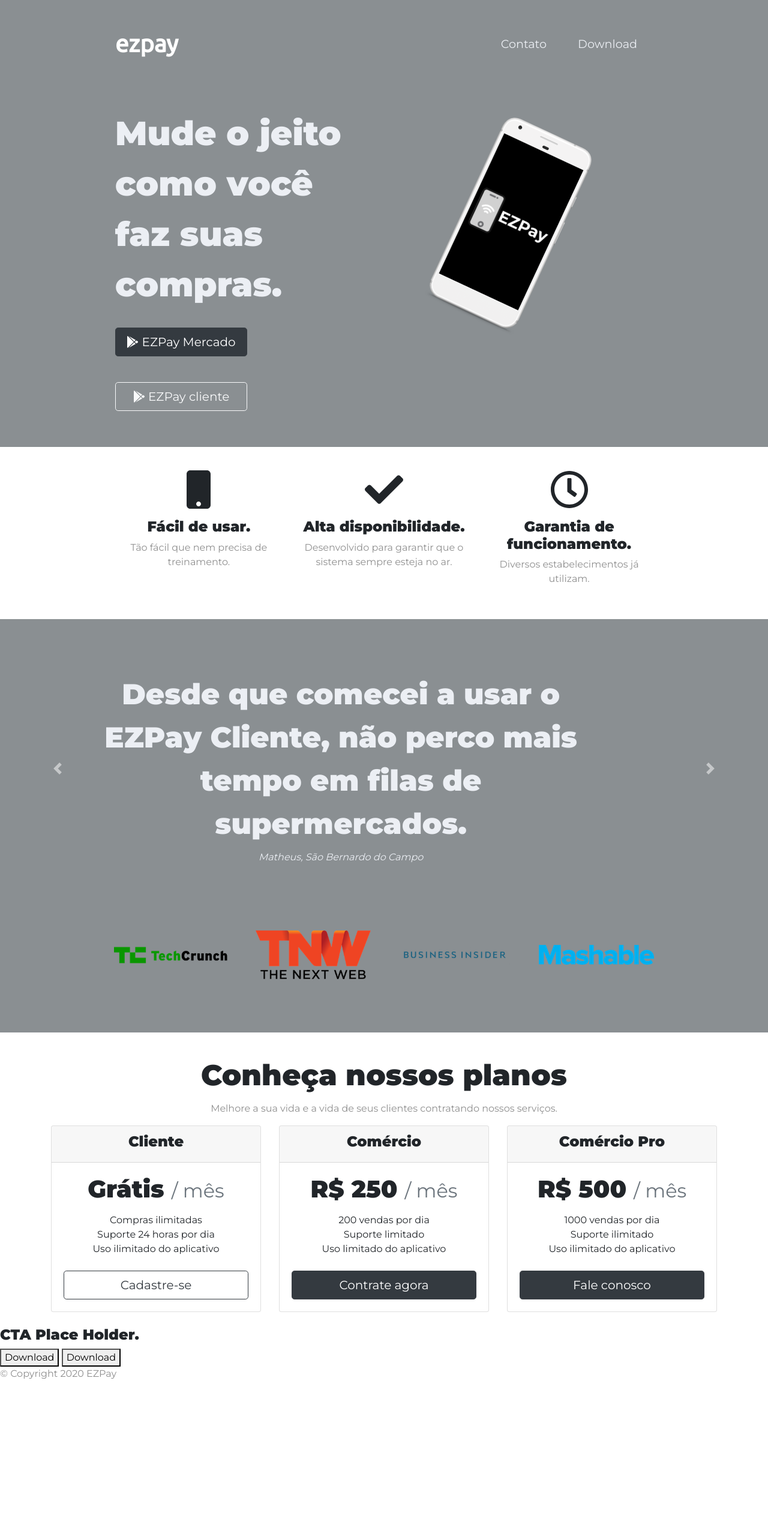
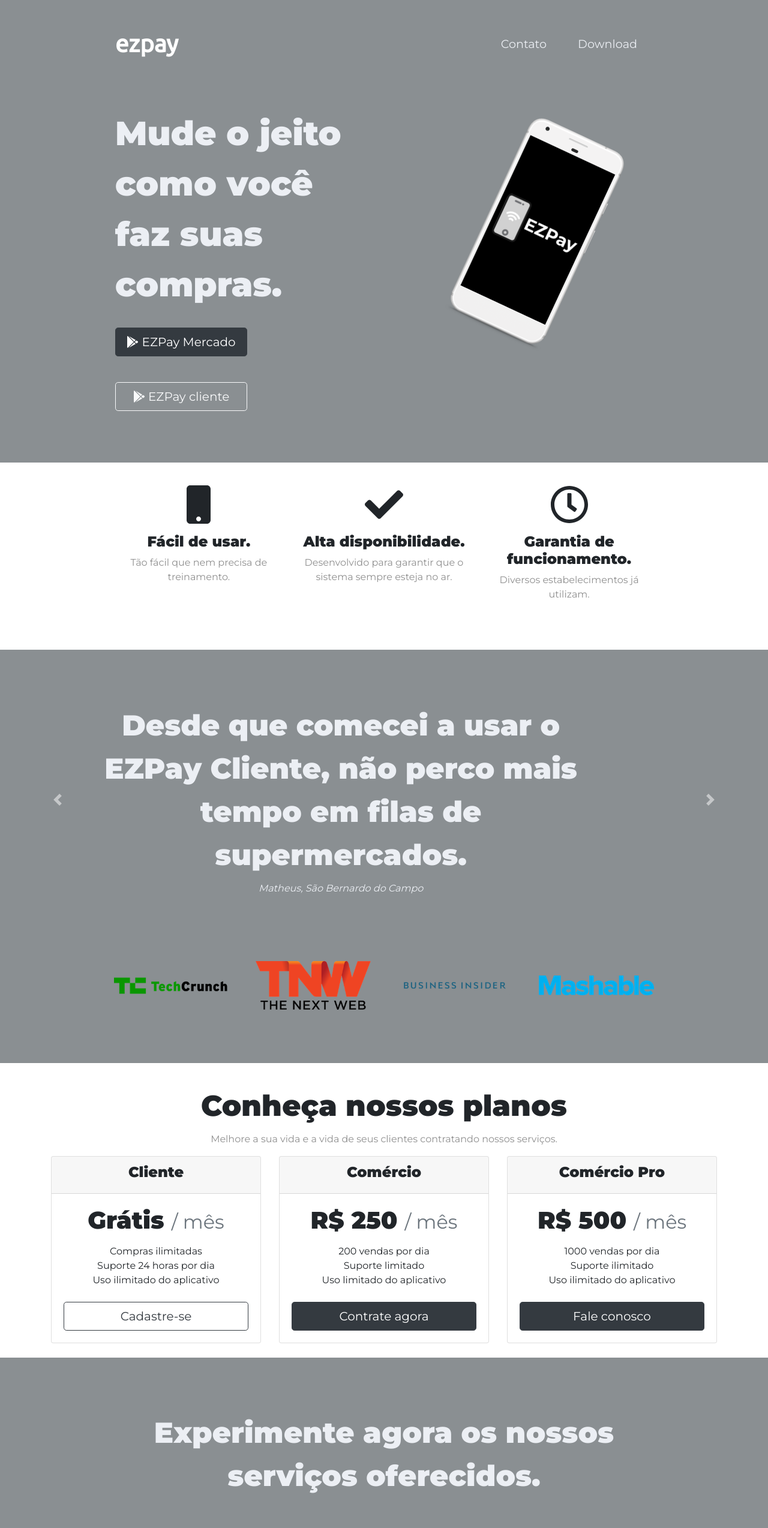
Before and after one commit to andzedd/ezpayweb, a plain HTML site: page index.html in a window 1280 px wide. Shown: the top 2547 px of the page at 60% size. Before the commit the page ends 2318 px from the top, so only its background shows below. Drawn offline with nearby package versions, Linux system fonts and the light colour scheme.

Commit message:
last commit i think

```diff
--- a/css/styles.css
+++ b/css/styles.css
@@ -1,5 +1,20 @@
 body{
     font-family: 'Montserrat', sans-serif;
+}
+
+h2{
+    font-weight: 900;
+    font-size: 3rem;
+    line-height: 1.5;
+}
+
+h3{
+    font-weight: bold;
+    font-size: 1.5rem;
+}
+
+p{
+    color: #8f8f8f;
 }
 
 #title {
@@ -14,7 +29,7 @@ body{
 }
 
 .container-fluid{
-    padding: 3% 15%;
+    padding: 3% 15% 5%;
 }
 
 /* Nav Bar */
@@ -34,7 +49,6 @@ body{
 
 .nav-link{
     font-size: 1.2rem;
-    font-family: "Montserrat";
     font-weight: 400;
     color: #ECEFF4 !important;
     transition: 0.15s;
@@ -51,19 +65,17 @@ body{
 }
 
 /* Phone Image */
-.phone{
+.title-img{
     width: 90%;
     transform: rotate(25deg);
+    position: absolute;
+    right: 0;
 }
 
 /* Features */
-h3{
-    font-weight: bold;
-    font-size: 1.5rem;
-}
-
-p{
-    color: #8f8f8f;
+#features{
+    position: relative;
+    background-color: white;
 }
 
 .feat-icon{
@@ -80,13 +92,6 @@ p{
     text-align: center;
     background-color: #8a8f92;
     color: #ECEFF4;
-}
-
-h2{
-    font-family: "Montserrat";
-    font-weight: 900;
-    font-size: 3rem;
-    line-height: 1.5;
 }
 
 #press {
@@ -109,3 +114,34 @@ h2{
     padding-top: 35px;
     text-align: center;
 }
+
+/* CTA */
+#cta{
+    text-align: center;
+    background-color: #8a8f92;
+    color: #ECEFF4;
+    padding: 7% 15%;
+}
+
+/* Footer */
+#footer{
+    text-align: center;
+    background-color: #fff;
+    padding: 7% 15%;
+}
+
+.ficon{
+    margin-right: 22px;
+}
+
+
+@media (max-width: 991px){
+    .title-img{
+        position: static;
+        transform: rotate(0);
+        width: 100%;
+    }
+    #title{
+        text-align: center;
+    }
+}
--- a/index.html
+++ b/index.html
@@ -29,10 +29,10 @@
         <div class="collapse navbar-collapse" id="navbarSupportedContent">
           <ul class="navbar-nav ml-auto">
               <li class="nav-item">
-                <a class="nav-link" href="">Contato</a>
+                <a class="nav-link" href="#footer">Contato</a>
               </li>
               <li class="nav-item">
-                <a class="nav-link" href="">Download</a>
+                <a class="nav-link" href="#cta">Download</a>
               </li>
           </ul>
         </div>
@@ -48,7 +48,7 @@
           <button class="btn btn-outline-light btn-lg download-btn" type="button"><i class="fab fa-google-play"></i> EZPay cliente</button>
         </div>
         <div class="col-lg-6">
-          <img class="phone" src="images/smartphone.png" alt="smartphone-mockup">
+          <img class="title-img" src="images/smartphone.png" alt="smartphone-mockup">
         </div>
       </div>
     </div>
@@ -194,9 +194,9 @@
 
   <section id="cta">
 
-    <h3>CTA Place Holder.</h3>
-    <button type="button">Download</button>
-    <button type="button">Download</button>
+    <h2>Experimente agora os nossos serviços oferecidos.</h2>
+    <button class="btn btn-dark btn-lg download-btn" type="button"><i class="fab fa-google-play"></i> EZPay Mercado</button>
+    <button class="btn btn-outline-light btn-lg download-btn" type="button"><i class="fab fa-google-play"></i> EZPay cliente</button>
 
   </section>
 
@@ -204,7 +204,12 @@
   <!-- Footer -->
 
   <footer id="footer">
-
+    <ul>
+      <i class="fab fa-twitter ficon"></i>
+      <i class="fab fa-facebook ficon"></i>
+      <i class="fab fa-instagram ficon"></i>
+      <i class="fas fa-envelope ficon"></i>
+    </ul>
     <p>© Copyright 2020 EZPay</p>
 
   </footer>
```
